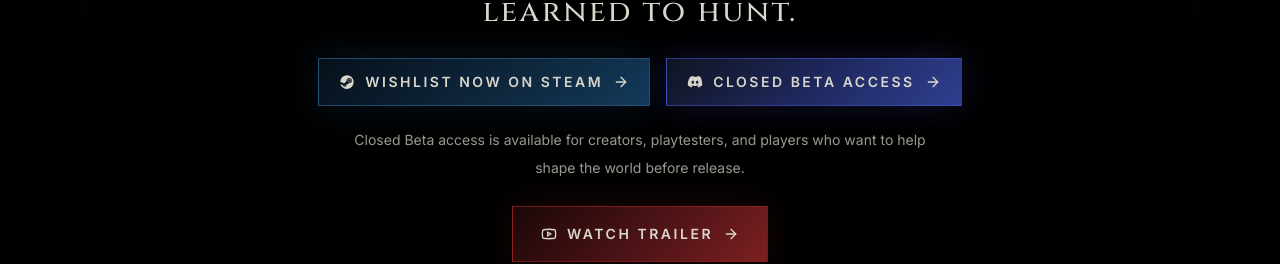
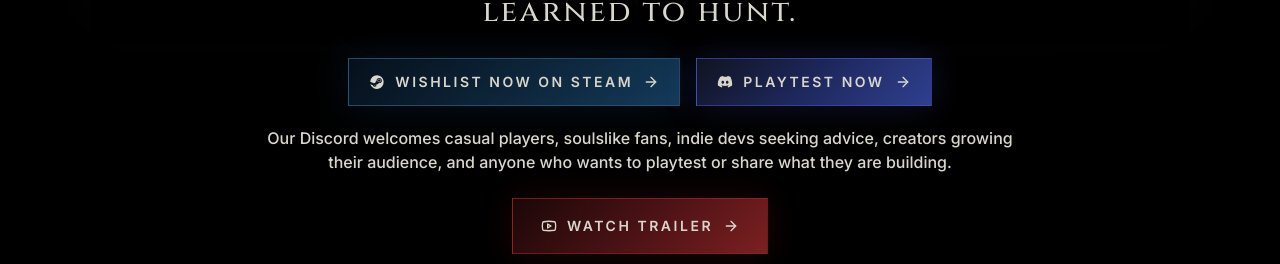
Before and after one commit to LegacyOfMind/LegacyOfMind-Website, a React (Vite) app: page / in a window 1280 px wide. Shown: the part 666-930 px from the top of the page. Built offline with nearby package versions, Linux system fonts and the light colour scheme; no server answers.

Commit message:
Update hero playtest CTA copy

```diff
--- a/src/components/Hero.tsx
+++ b/src/components/Hero.tsx
@@ -41,11 +41,11 @@ export function Hero() {
               Wishlist Now on Steam
             </CTAButton>
             <CTAButton href="/closed-beta" variant="discord" icon={DiscordIcon} className="w-full sm:w-auto">
-              Closed Beta Access
+              Playtest Now
             </CTAButton>
           </div>
-          <p className="mx-auto mt-5 max-w-xl text-sm leading-7 text-muted">
-            Closed Beta access is available for creators, playtesters, and players who want to help shape the world before release.
+          <p className="mx-auto mt-5 max-w-3xl text-sm font-medium leading-7 text-stone/80 md:text-base">
+            Our Discord welcomes casual players, soulslike fans, indie devs seeking advice, creators growing their audience, and anyone who wants to playtest or share what they are building.
           </p>
           <CTAButton
             href={siteLinks.trailer}
```
